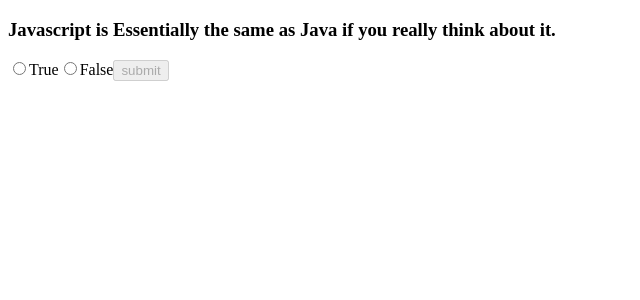
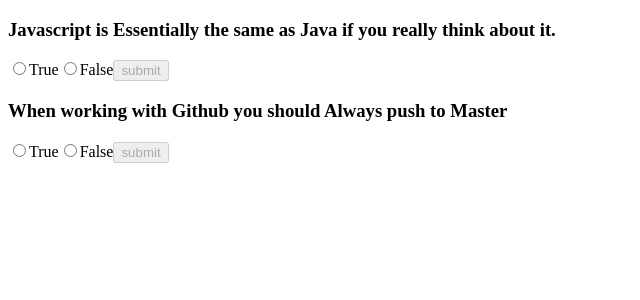
Before and after one commit to cruzayye/DYKJS, a React app: page / in a window 1280 px wide. Shown: the top 300 px of the page, without its empty margins (0-640 px from the left). Built offline with nearby package versions, Linux system fonts and the light colour scheme; the HTML template or start-up script is replaced by a standard one.

Commit message:
added second question back

```diff
--- a/src/containers/AllQuestions.js
+++ b/src/containers/AllQuestions.js
@@ -5,30 +5,34 @@
 
 
 
-
+//maybe we should have a nested object for each question and then loop over each one in order to have less dry code.
 export default class AllQuestions extends Component {
   state = {
     q1:'',
     q1disabled: true,
-    q2:'falsey',
-    q2disabled: false,
+    q2:'',
+    q2disabled: true,
     score: 10
   }
-
-  changeQ1= ({ target }) => {
-    this.setState({ q1: target.value });
-    this.setState({ q1disabled: false });
-
-  };
+  //ORIGINAL ONCHANGE
   // handleChange=({ target })=> {
   //   this.setState({ [target.name]: target.value });
 
   // };
+  changeQ1 = ({ target }) => {
+    this.setState({ q1: target.value });
+    this.setState({ q1disabled: false });
+  };
+
+  changeQ2 = ({ target }) => {
+    this.setState({ q2: target.value });
+    this.setState({ q2disabled: false });
+  };
+
 
   handleQ1 = e => {
     e.preventDefault();
     const { q1, score } = this.state;
-
     if(q1 !== 'false') this.setState({ score: score - 1 });
     this.setState({ q1disabled: true });
   }
@@ -62,11 +66,11 @@
 
         />
 
-        {/* <Q2
+        <Q2
           q2State={q2}
-          onChange={this.handleChange}
+          onChange={this.changeQ2}
           onSubmit={this.handleQ2}
-          disabled={this.state.q2disabled}/> */}
+          disabled={this.state.q2disabled}/>
       </section>
       </>
     );
```
